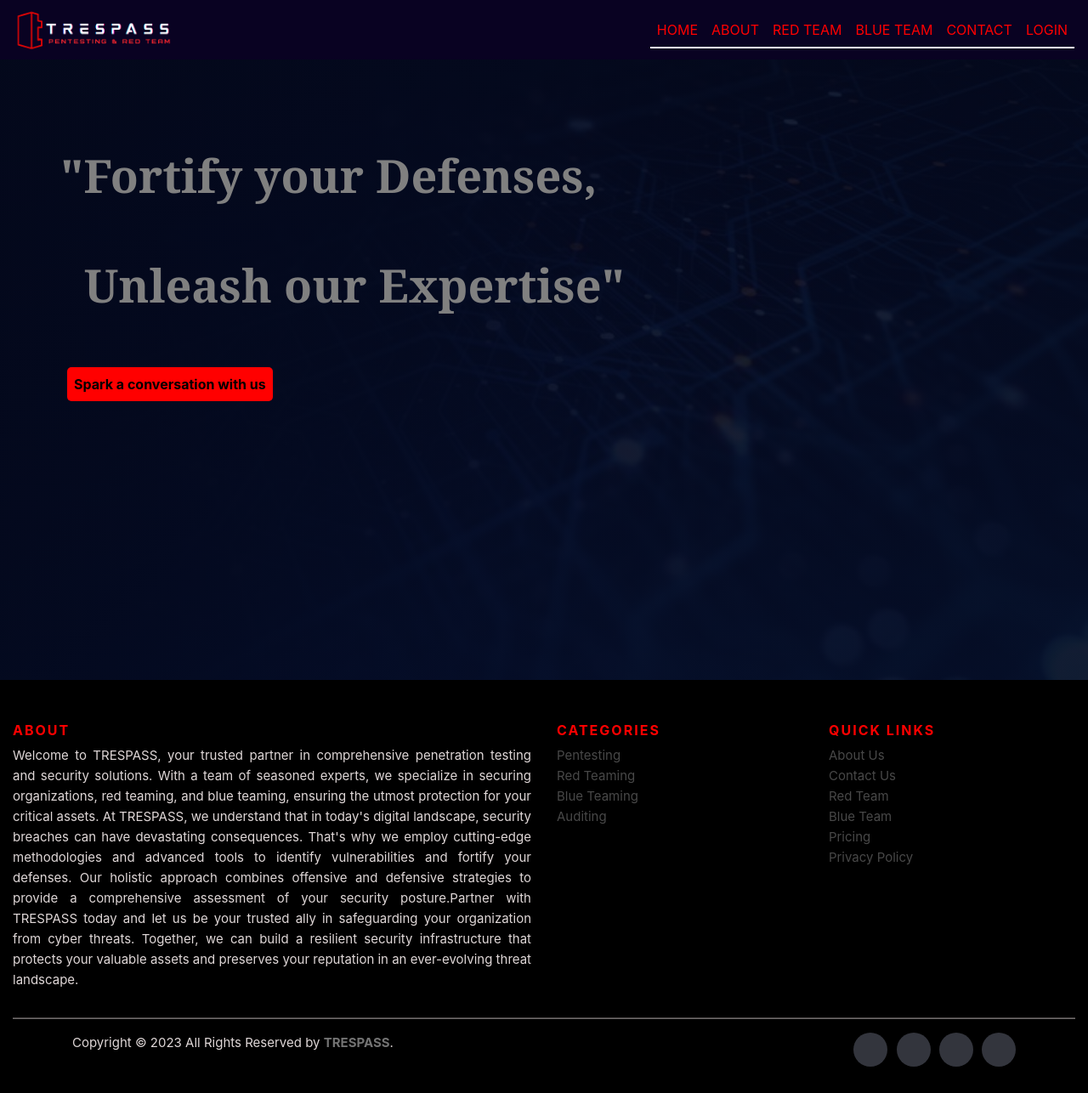
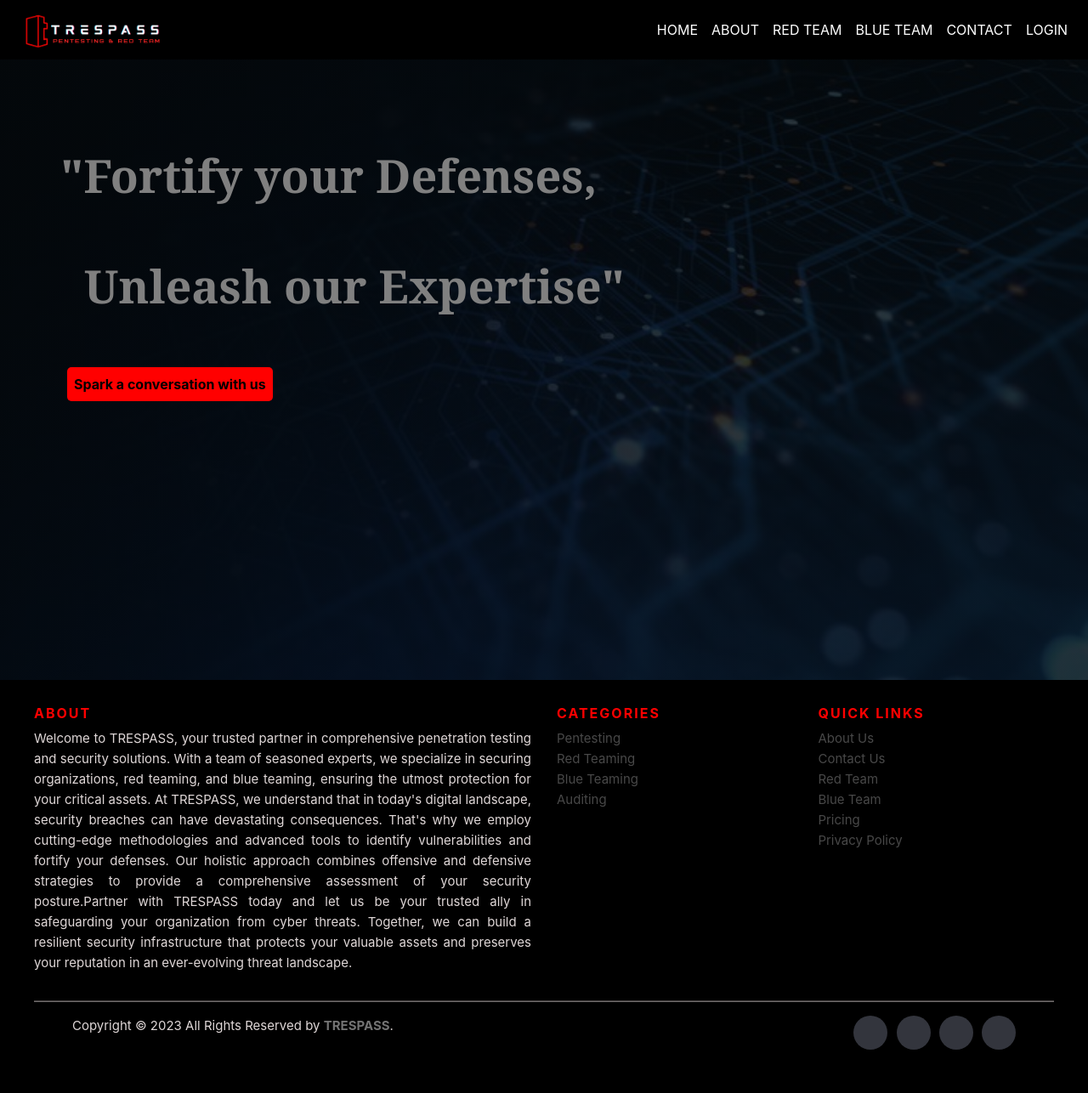
Before and after one commit to KarthiCF/PHP_secured, a PHP site: page / in a window 1280 px wide; the page is wider, and only the part inside the window is pictured. Shown: that part at 85% size. After the commit the page ends 1235 px from the top of that part, so only its background shows below. Run offline with PHP 8.4, Linux system fonts and the light colour scheme; some libraries are stand-ins or nearby versions.

Commit message:
ui updates

```diff
--- a/index.php
+++ b/index.php
@@ -20,11 +20,11 @@
 
 
 
-  <section class="main " style="background-image: linear-gradient(rgba(4, 9, 30, 0.9), rgba(4, 9, 30, 0.9)), url(images/e.jpg); height: 100vh; background-size:cover; width: 100%; background-position: 50% 50%; background-attachment: fixed;">
+  <section class="main " style="background-image: linear-gradient(rgba(4, 9, 12, 0.8), rgba(4, 9, 12, 0.8)), url(images/e.jpg); height: 100vh; background-size:cover; width: 100%; background-position: 50% 50%; background-attachment: fixed;">
 
       <!-- Navbar -->
   <nav class="navbar navbar-expand-lg navbar-dark bg-black ">
-    <img src="images\l.png" alt="" class="logo" style="height:auto; width:15%">
+    <img src="images\logo.png" alt="" class="logo" style="height:auto; width:15%">
     <button class="navbar-toggler" type="button" data-toggle="collapse" data-target="#navbarNav"
       aria-controls="navbarNav" aria-expanded="false" aria-label="Toggle navigation">
       <span class="navbar-toggler-icon"></span>
--- a/style.css
+++ b/style.css
@@ -11,34 +11,23 @@
 
 }
 .navbar{
-  background-color: #090222;
+  background-color: #000000;
 }
 .navbar-nav .nav-item .nav-link {
-  position: relative; /* Create a positioning context */
-  color: #fff; /* Default text color */
-  text-decoration: none; /* Remove underline */
+  position: relative;
+  color: #fff;
+  text-decoration: none;
 }
 
-.navbar-nav .nav-item .nav-link::after {
-  content: ''; /* Create the underline element */
-  position: absolute;
-  left: 0;
-  bottom: -2px; /* Adjust the position of the underline */
-  width: 100%; /* Full width of the link */
-  height: 2px; /* Height of the underline */
-  background-color: red; /* Red underline color */
-  transition: background-color 0.3s; /* Transition for hover effect */
+.navbar-nav .nav-item .nav-link:hover {
+
+
+  color: red;
+  transition: background-color 0.3s;
 }
 
-.navbar-nav .nav-item.active .nav-link::after,
-.navbar-nav .nav-item .nav-link:hover::after {
-  background-color: #fff; /* White underline color on hover and active */
-}
 
-.navbar-nav .nav-item.active .nav-link,
-.navbar-nav .nav-item .nav-link:hover {
-  color: red; /* Red text color on hover and active */
-}
+
 
 .comvo_button{
   text-decoration: none;
@@ -127,7 +116,7 @@
 .site-footer
 {
   background-color:#000000;
-  padding:45px 0 20px;
+  padding:25px;
   font-size:15px;
   line-height:24px;
   color:#dfd7d7;
```
Also changed, not shown: contact.php (+6 -6 lines), login.php (+26 -2 lines).
